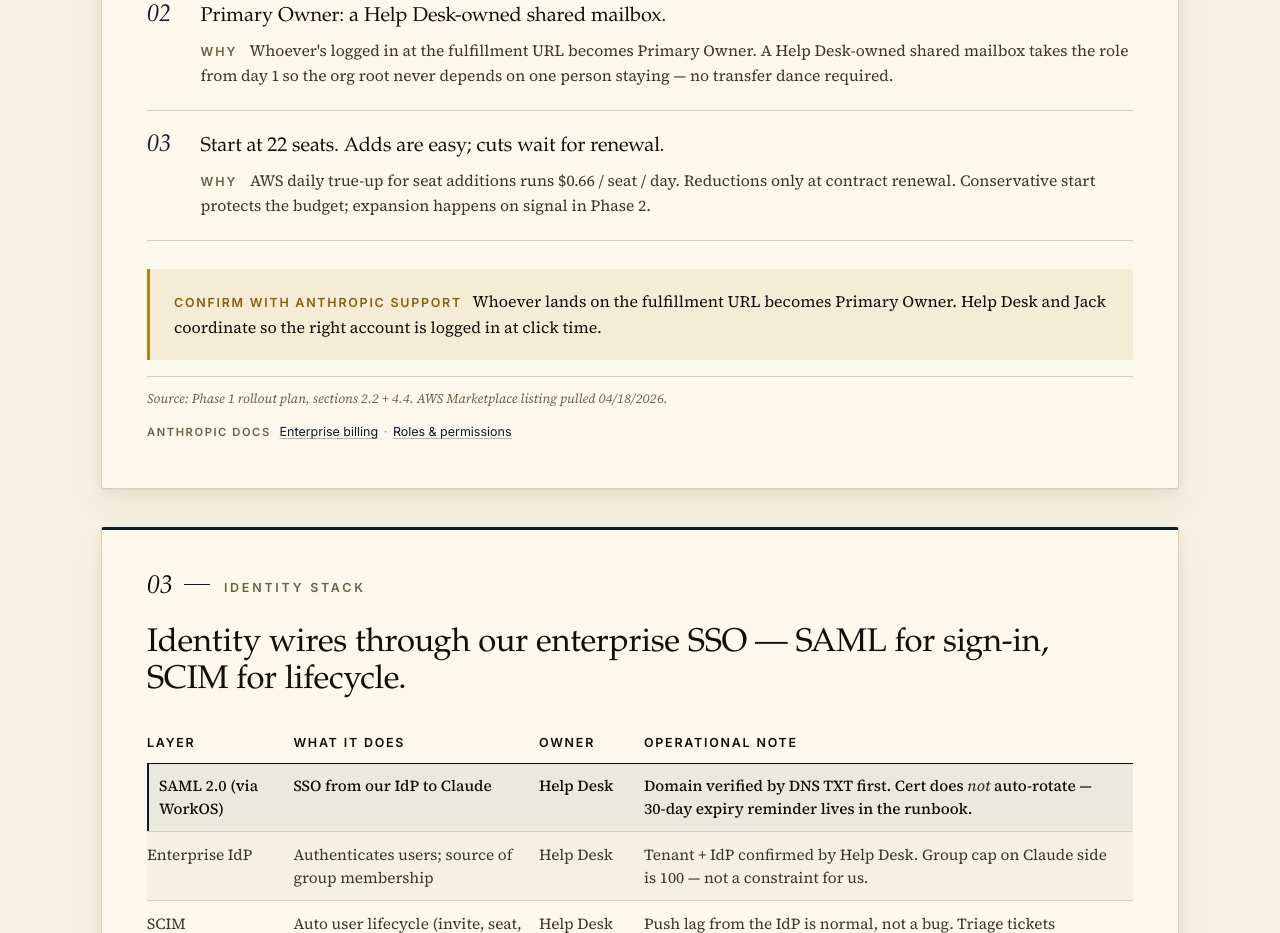
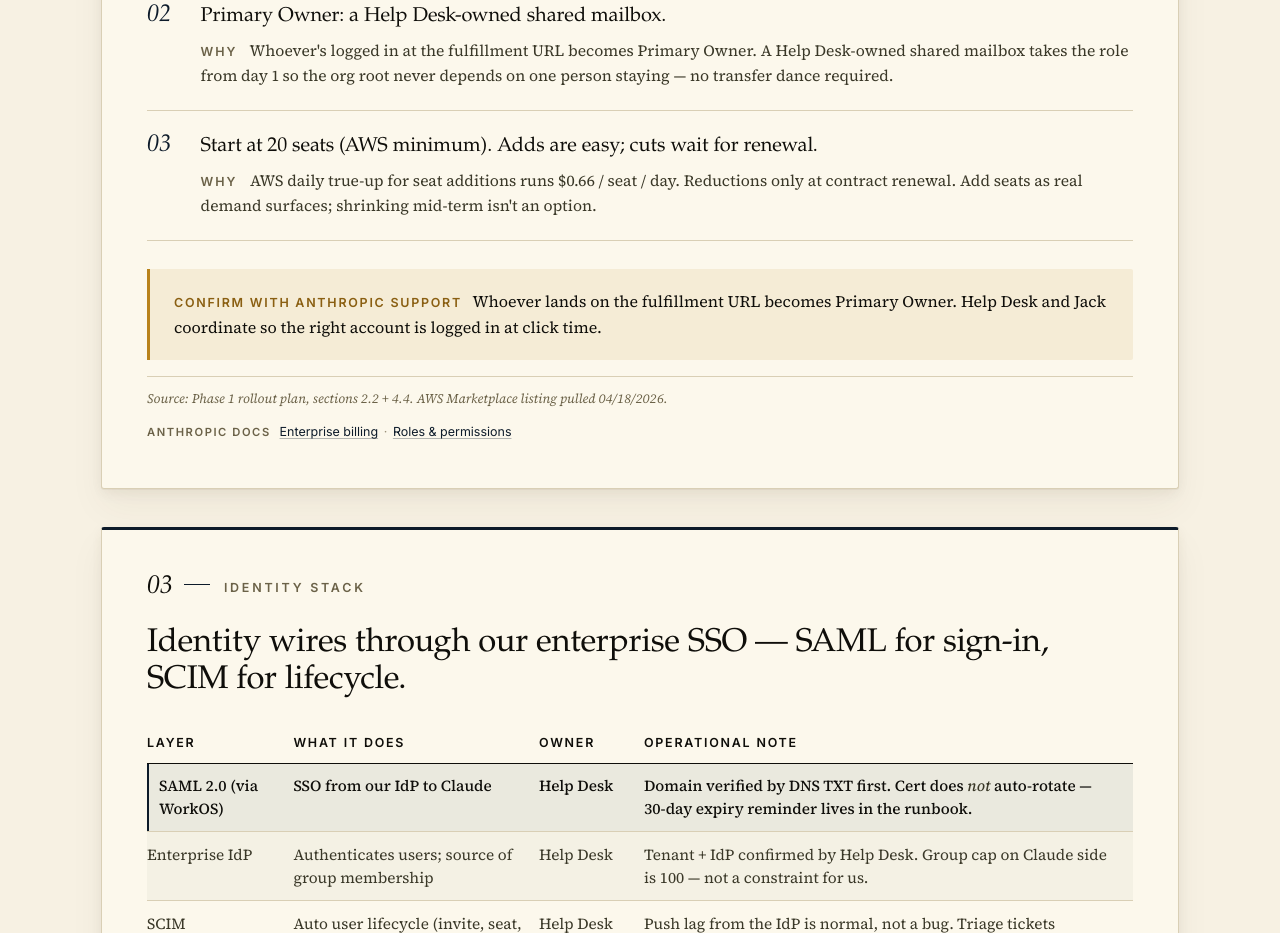
Before and after one commit to sean-bales/docs, a plain HTML site: page claude-enterprise-phase1.html in a window 1280 px wide. Shown: the part 1813-2746 px from the top of the page. Drawn offline with Linux system fonts and the light colour scheme.

Commit message:
section 02: 22 → 20 seats to match updated KPI

```diff
--- a/claude-enterprise-phase1.html
+++ b/claude-enterprise-phase1.html
@@ -318,8 +318,8 @@
     <div class="ifthen">
       <div class="nn">03</div>
       <div>
-        <div class="cond">Start at 22 seats. Adds are easy; cuts wait for renewal.</div>
-        <div class="actual"><b>Why</b> AWS daily true-up for seat additions runs $0.66 / seat / day. Reductions only at contract renewal. Conservative start protects the budget; expansion happens on signal in Phase 2.</div>
+        <div class="cond">Start at 20 seats (AWS minimum). Adds are easy; cuts wait for renewal.</div>
+        <div class="actual"><b>Why</b> AWS daily true-up for seat additions runs $0.66 / seat / day. Reductions only at contract renewal. Add seats as real demand surfaces; shrinking mid-term isn't an option.</div>
       </div>
     </div>
 
```
